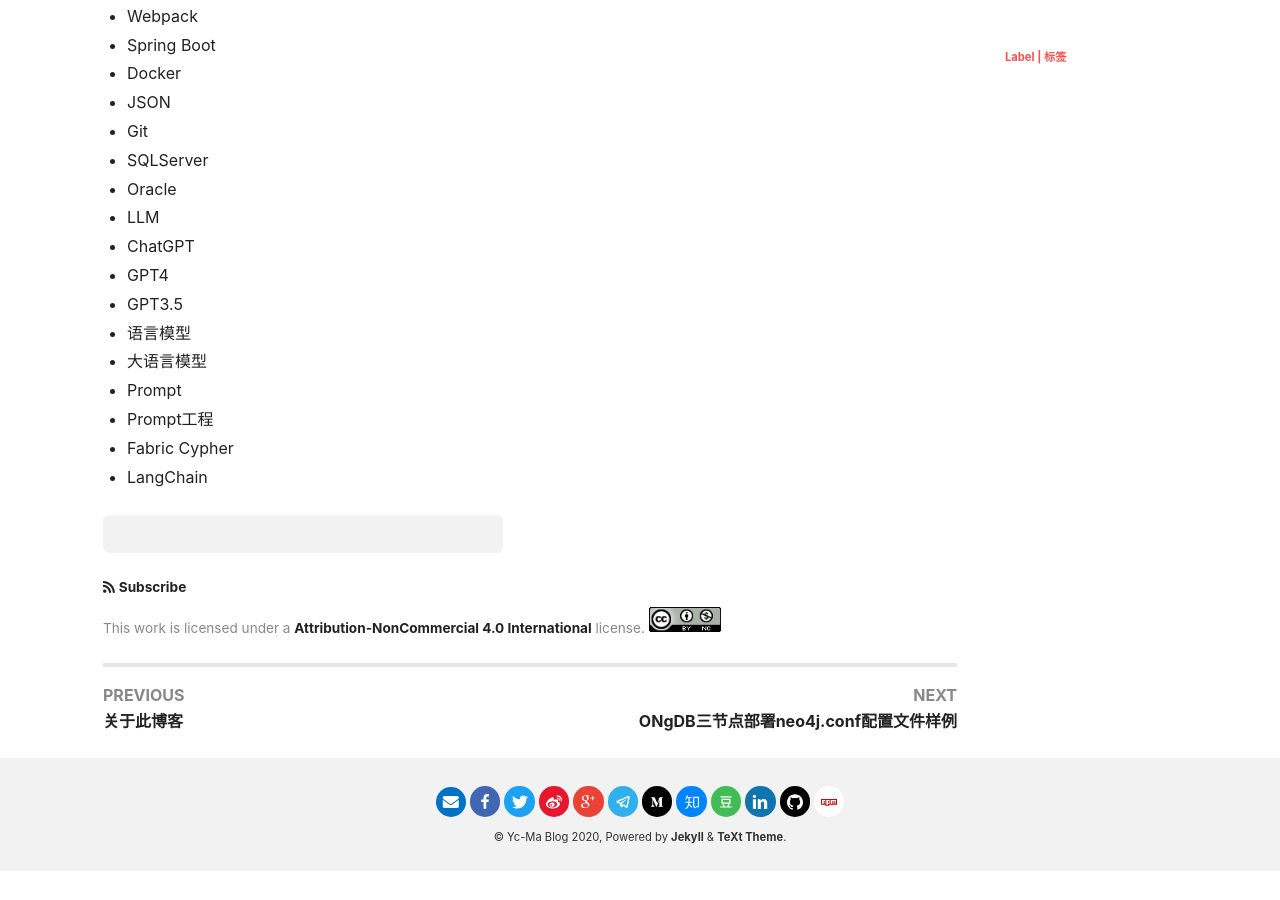
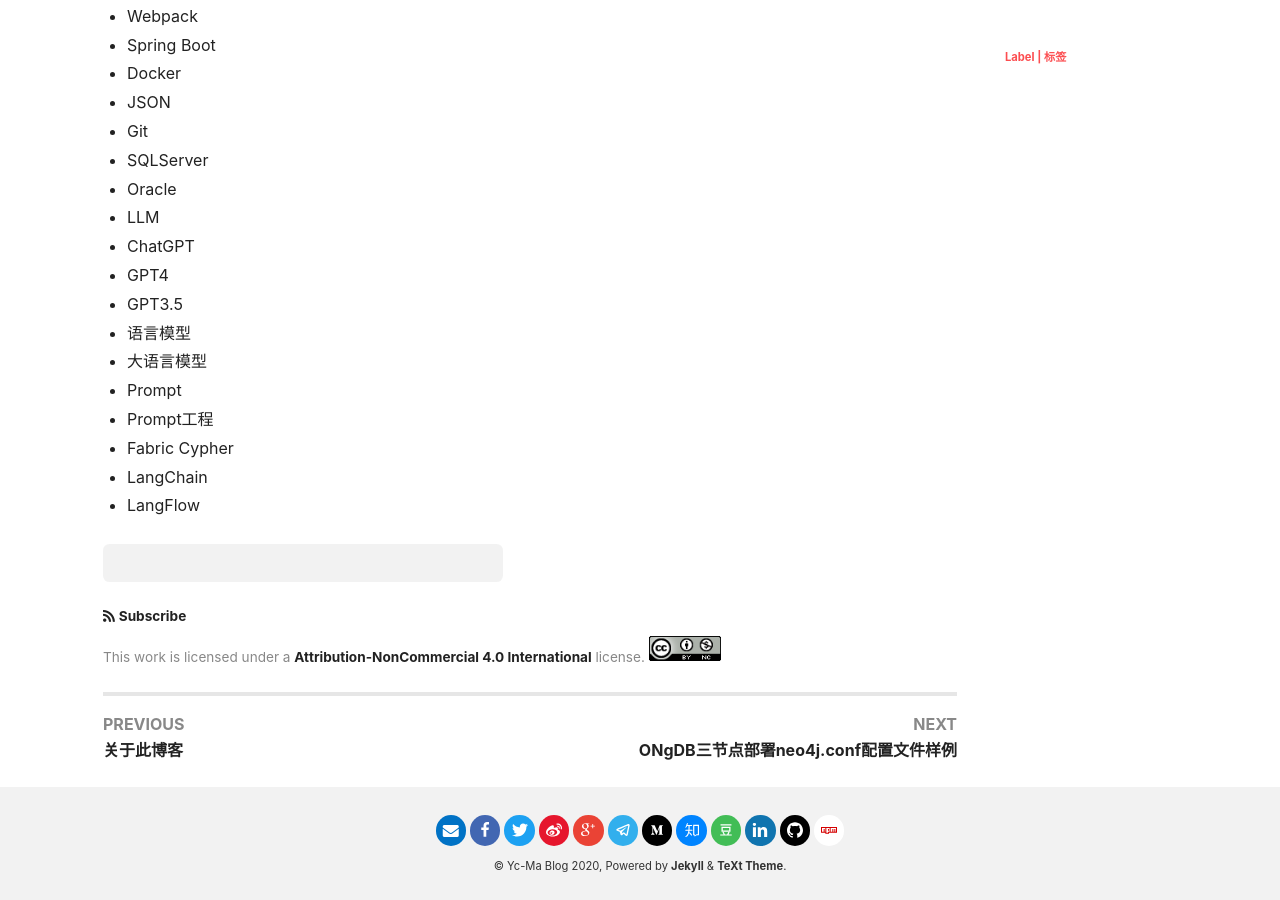
Before and after one commit to crazyyanchao/blog, a Jekyll site: the page built from _posts/2020-01-01-博客文章常用标签.md, in a window 1280 px wide and 900 px high, scrolled down 1641 px. Built offline with Jekyll 4.4.1, drawn with Linux system fonts in a browser that asks for light colours; nearby versions of some CDN libraries; comment, search, counter and statistics services are not loaded; before the commit the page ends 2512 px from its top, so only the background shows below that.

Commit message:
文章更新

```diff
--- a/_posts/2020-01-01-博客文章常用标签.md
+++ b/_posts/2020-01-01-博客文章常用标签.md
@@ -71,3 +71,4 @@ Here's the table of contents:
 - Prompt工程
 - Fabric Cypher
 - LangChain
+- LangFlow
```
